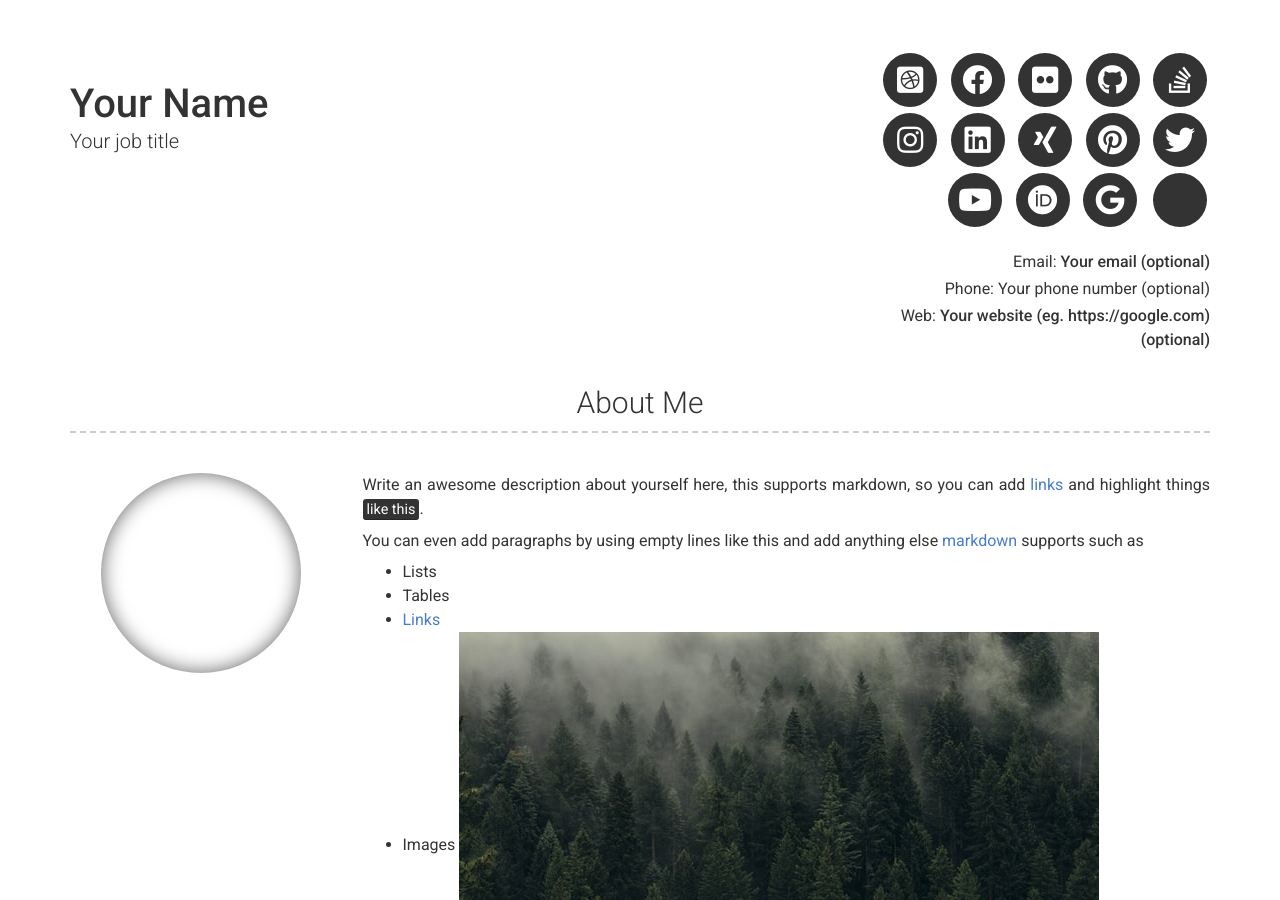
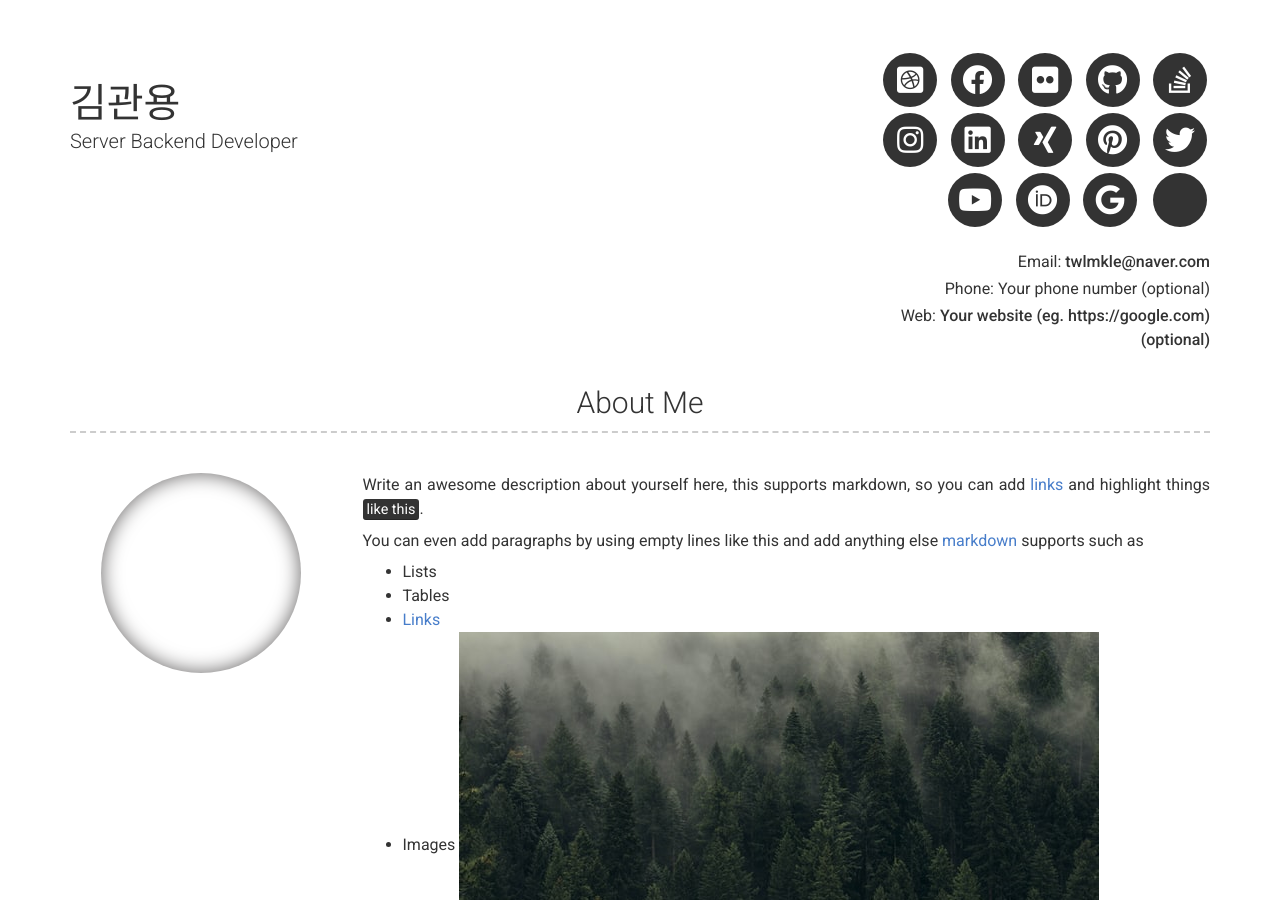
Before and after one commit to kwanyong-k/kwanyong-k.github.io, a Jekyll site: the page built from index.md, in a window 1280 px wide and 900 px high. Built offline with Jekyll 4.4.1, drawn with Linux system fonts in a browser that asks for light colours; nearby versions of some CDN libraries; some of the changed text lies outside the part shown.

Commit message:
내용 수정

```diff
--- a/_config.yml
+++ b/_config.yml
@@ -6,9 +6,9 @@ repository: Git repository where your resume will be hosted, only required if yo
 version: 2
 
 # Personal info
-name: Your Name
-title: Your job title
-email: Your email (optional)
+name: 김관용
+title: Server Backend Developer
+email: twlmkle@naver.com
 # email_title: Email (Email title override)
 phone: Your phone number (optional)
 # phone_title: Phone (Phone title override)
```
